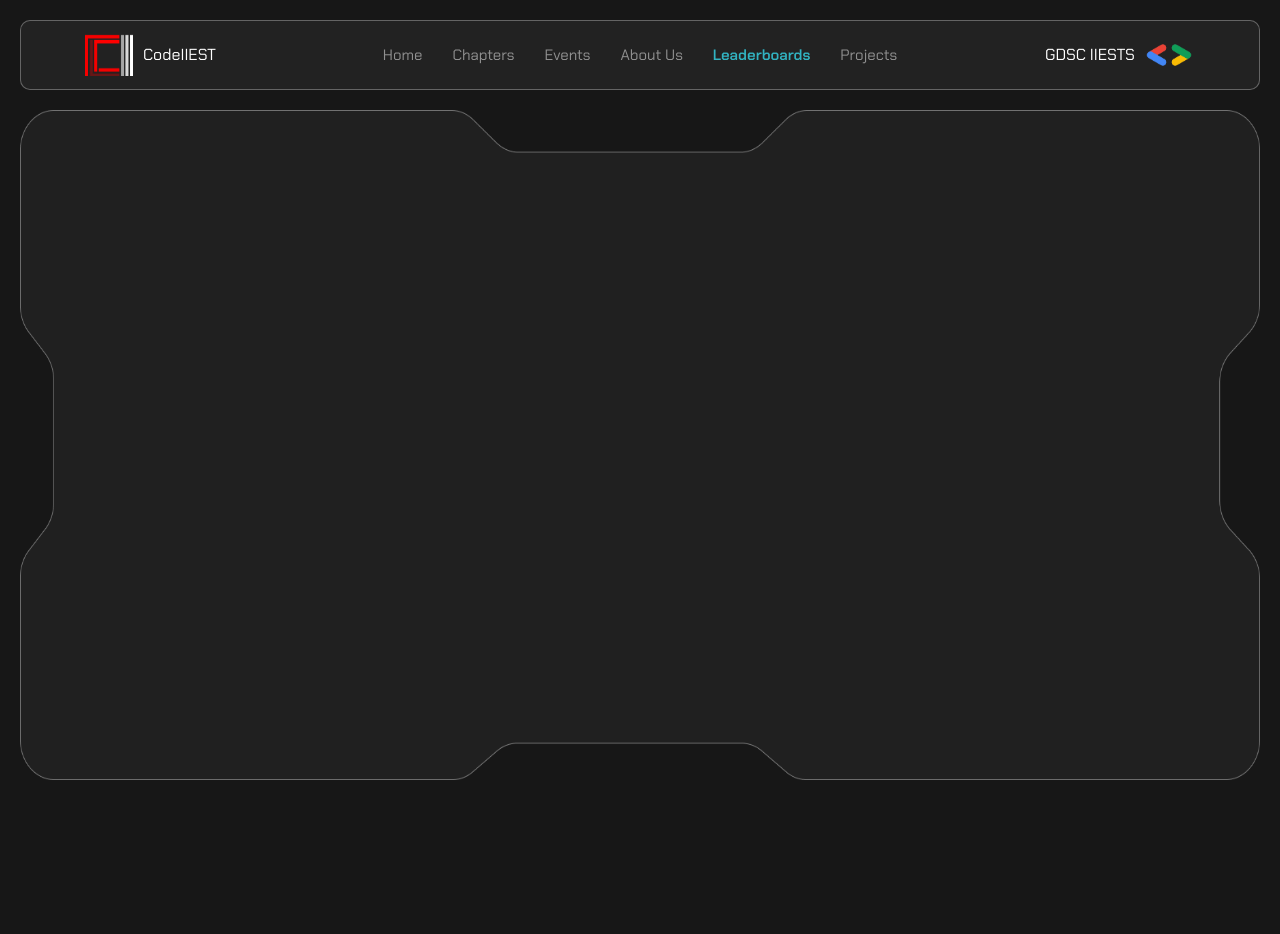
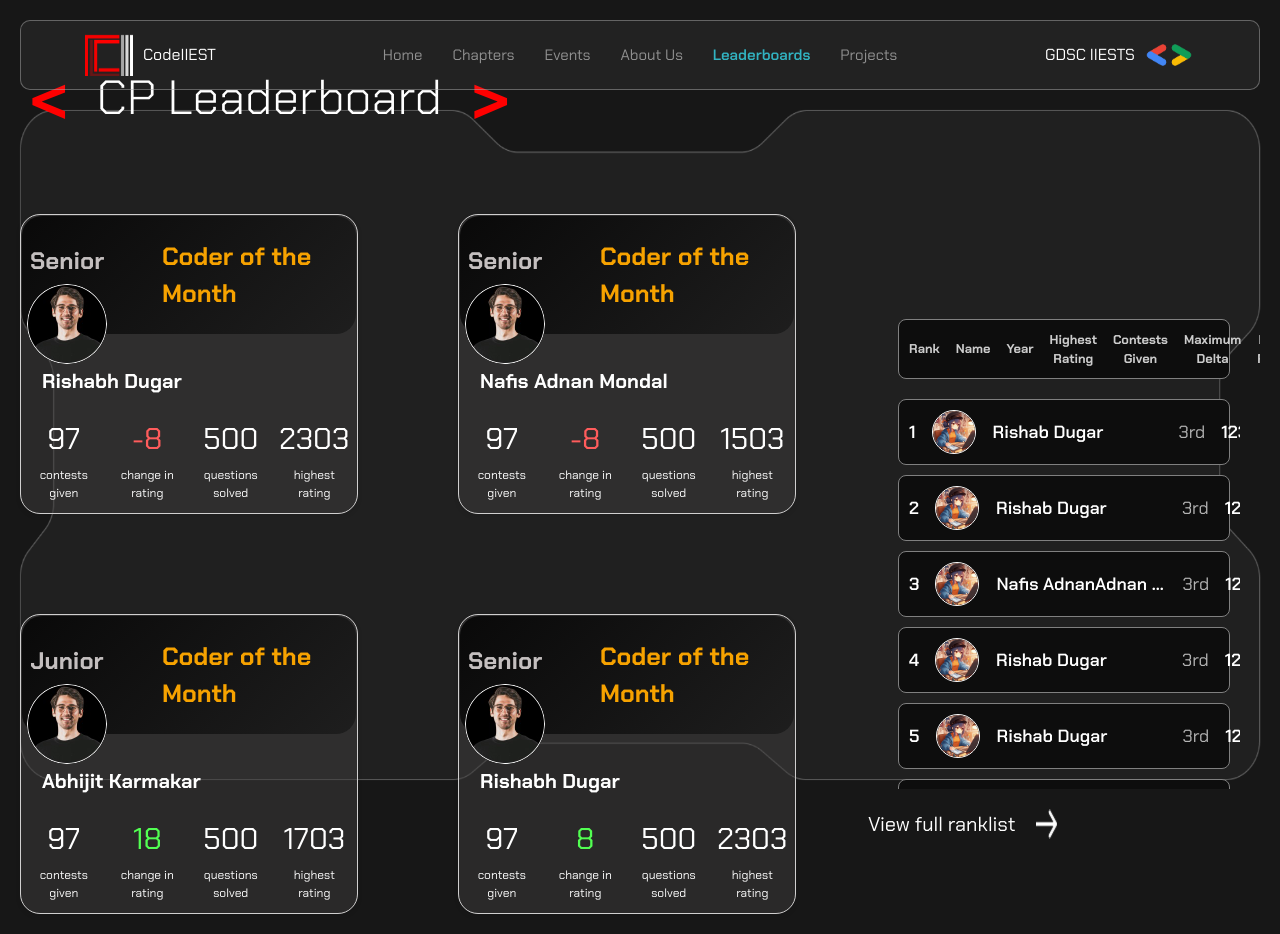
Before and after one commit to dsc-iiest/codeiiest-gdsc, a React (Vite) app in the folder client/: page /leaderboard in a window 1280 px wide. Before the commit the page ends 800 px from the top, so only its background shows below. Built offline with nearby package versions, Linux system fonts and the light colour scheme.

Commit message:
[BUILD]: update routing

```diff
--- a/client/src/Routes.jsx
+++ b/client/src/Routes.jsx
@@ -16,12 +16,17 @@ const AllRoutes = () => {
 	return (
 		<Routes>
 			<Route exact path="/" element={<Home></Home>}></Route>
-			<Route exact path='/cp_leaderboard_page' element={<CP_Leaderboard2 />}></Route>
+			<Route
+				exact
+				path="/cp_leaderboard_page"
+				element={<CP_Leaderboard2 />}
+			></Route>
 			<Route exact path="/chapters">
 				<Route path=":id" element={<Chapterpage></Chapterpage>}></Route>
 				<Route path="" element={<Chapters></Chapters>}></Route>
 			</Route>
 			<Route exact path="/team" element={<About></About>}></Route>
+			<Route exact path="/leaderboard" element={<CP_Leaderboard2></CP_Leaderboard2>}></Route>
 		</Routes>
 	);
 };
```
